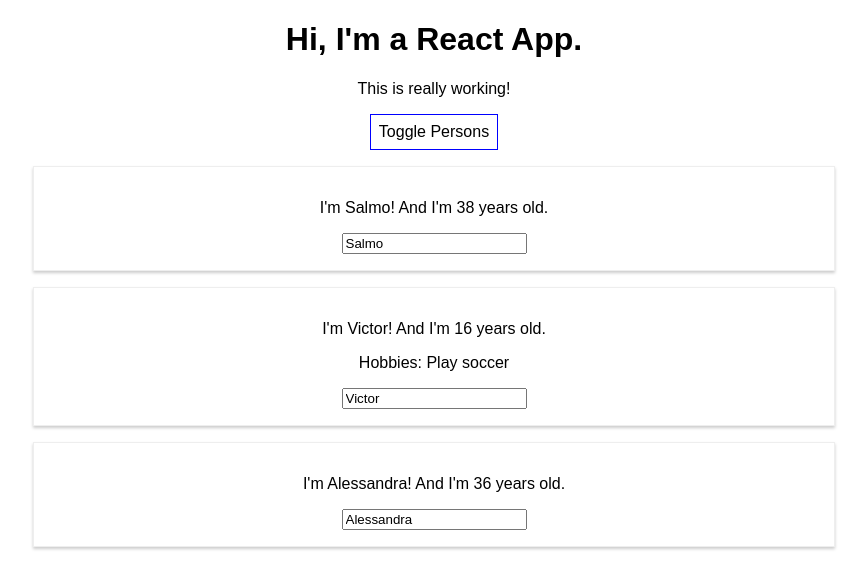
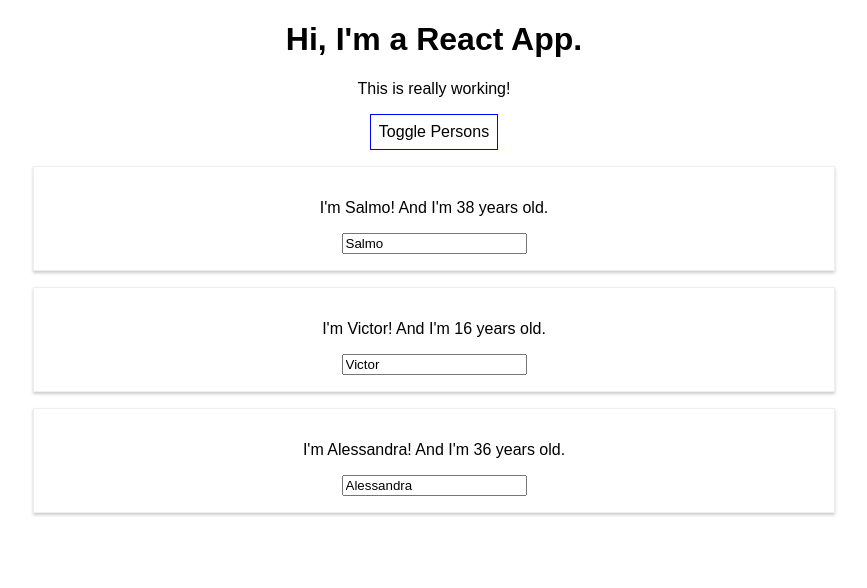
Before and after one commit to salmo-jr/react-tutorial-udemy, a React (Create React App) app: page / in a window 1280 px wide. Both pictures are taken after a click on the button "Toggle Persons". Shown: the top 588 px of the page, without its empty margins (206-1073 px from the left). Built offline with nearby package versions, Linux system fonts and the light colour scheme.

Commit message:
lesson 56 completed

```diff
--- a/src/App.js
+++ b/src/App.js
@@ -58,17 +58,13 @@
     if (personsVisibility.showPersons){
       persons = (
         <div>
-          <Person
-            name={personsState.persons[0].name}
-            age={personsState.persons[0].age} />
-          <Person
-            name={personsState.persons[1].name}
-            age={personsState.persons[1].age}
-            click={switchNameHandler.bind(this, "salmo.jr")}
-            changed={nameChangedHandler}>Hobbies: Play soccer</Person>
-          <Person
-            name={personsState.persons[2].name}
-            age={personsState.persons[2].age} />
+          {
+            personsState.persons.map(person => {
+              return <Person
+                name={person.name}
+                age={person.age} />
+            })
+          }
         </div>
       );
     }
```
